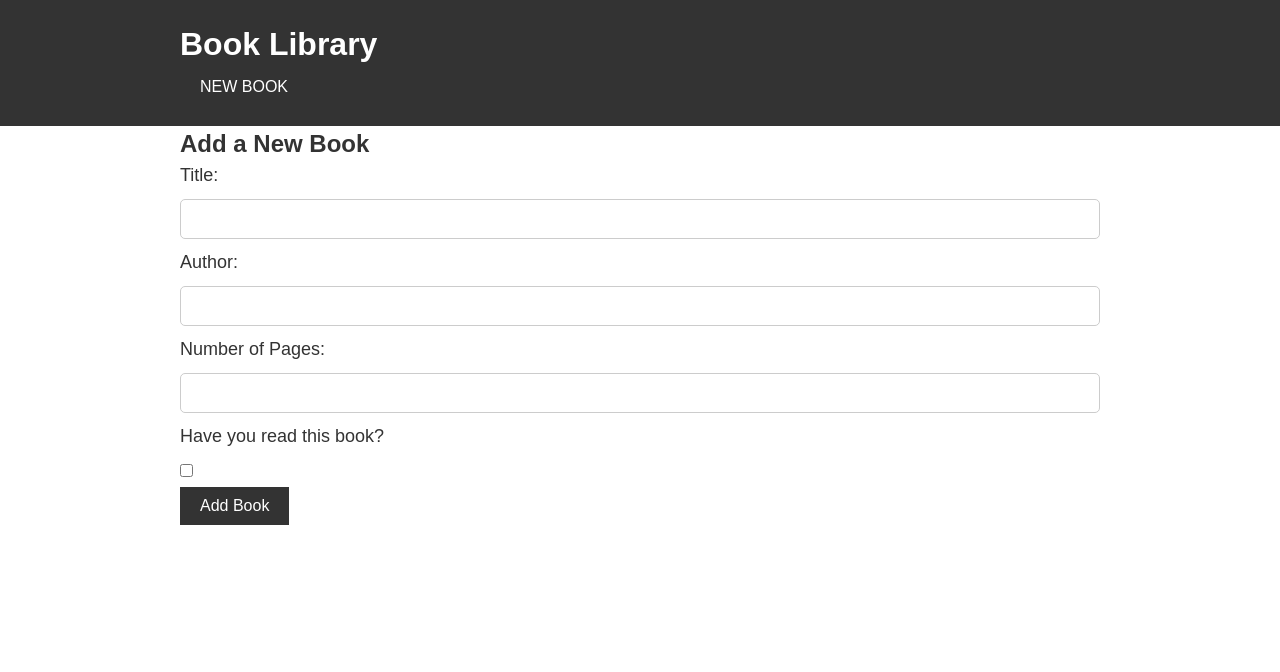
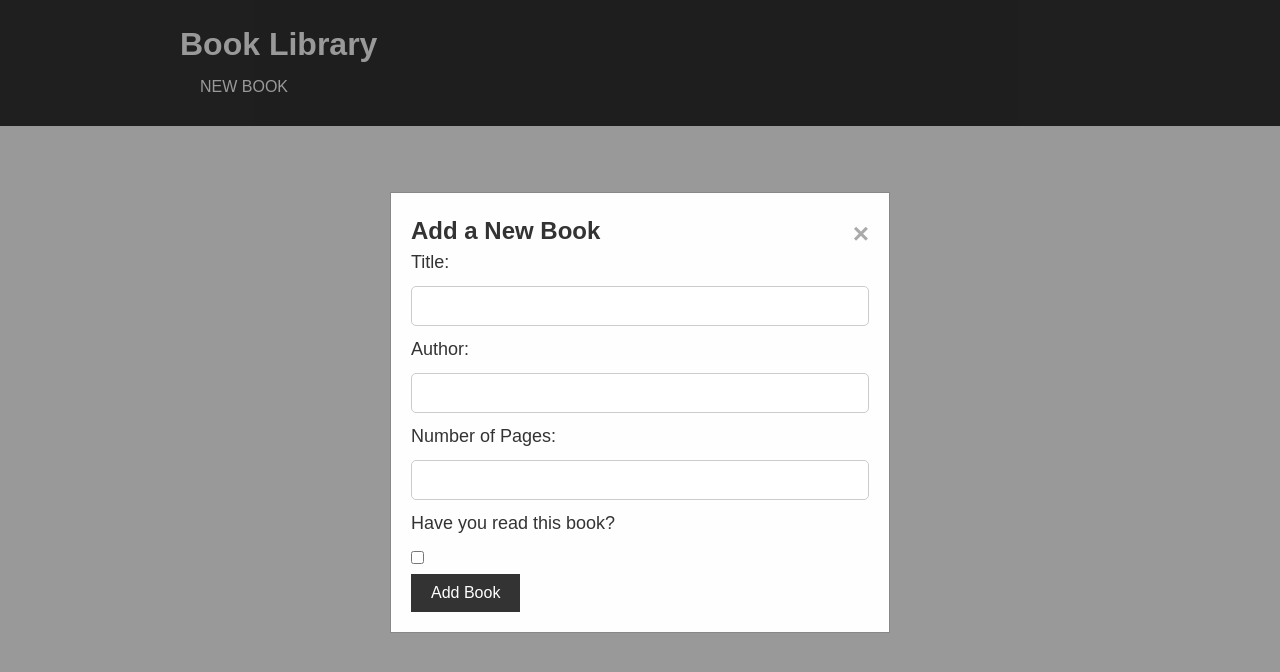
Before and after one commit to adamd3/library, a plain HTML site: page index.html in a window 1280 px wide. Both pictures are taken after a click on the button "NEW BOOK". Drawn offline with Linux system fonts and the light colour scheme.

Commit message:
Use modal for form to add books

```diff
--- a/index.html
+++ b/index.html
@@ -15,8 +15,10 @@
             <button id="new-book-btn">NEW BOOK</button>
         </div>
     </header>
-    <div id="form-container" style="display:none;">
-        <div class="container">
+
+    <div id="add-book-modal" class="modal">
+        <div class="modal-content">
+            <span class="close">&times;</span>
             <h2>Add a New Book</h2>
             <form id="book-form">
                 <label for="title">Title:</label>
@@ -32,7 +34,6 @@
         </div>
     </div>
 
-    <div id="book-container">
-    </div>
+    <div id="book-container"></div>
 </body>
 </html>
--- a/script.js
+++ b/script.js
@@ -2,26 +2,36 @@ const myLibrary = [];
 
 const newBookButton = document.getElementById('new-book-btn');
 const bookForm = document.getElementById('book-form');
-const formContainer = document.getElementById('form-container');
-const bookContainer = document.getElementById('book-container');
+const addBookModal = document.getElementById('add-book-modal');
+const closeBtn = document.querySelector('.close');
 
-newBookButton.addEventListener('click', showForm);
+function showForm() {
+  addBookModal.style.display = 'block';
+}
+
+function hideForm() {
+  addBookModal.style.display = 'none';
+}
+
+newBookButton.onclick = () => {
+  showForm();
+};
+
+closeBtn.onclick = () => {
+  hideForm();
+};
 
 bookForm.addEventListener('submit', (event) => {
   event.preventDefault();
-  addBook();
-  bookForm.reset();
+  addBook(event);
   hideForm();
-  displayBooks();
 });
 
-function showForm() {
-  formContainer.style.display = 'block';
-}
-
-function hideForm() {
-  formContainer.style.display = 'none';
-}
+window.onclick = function (event) {
+  if (event.target == addBookModal) {
+    addBookModal.style.display = 'none';
+  }
+};
 
 function Book(title, author, pages, read) {
   this.title = title;
@@ -38,9 +48,13 @@ function getBook() {
   return new Book(title, author, pages, read);
 }
 
-function addBook() {
+function addBook(event) {
+  event.preventDefault();
   const newBook = getBook();
   myLibrary.push(newBook);
+  document.getElementById('book-form').reset();
+  addBookModal.style.display = 'none';
+  displayBooks();
 }
 
 function removeBook(title) {
@@ -52,6 +66,7 @@ function removeBook(title) {
 }
 
 function displayBooks() {
+  const bookContainer = document.getElementById('book-container');
   bookContainer.innerHTML = '';
   for (const book of myLibrary) {
     const bookCard = document.createElement('div');
--- a/style.css
+++ b/style.css
@@ -28,6 +28,41 @@ h1 {
   margin: 0;
 }
 
+.modal {
+  display: none;
+  position: fixed;
+  z-index: 1;
+  left: 0;
+  top: 0;
+  width: 100%;
+  height: 100%;
+  overflow: auto;
+  background-color: rgba(0, 0, 0, 0.4);
+}
+
+.modal-content {
+  background-color: #fefefe;
+  margin: 15% auto;
+  padding: 20px;
+  border: 1px solid #888;
+  width: 80%;
+  max-width: 500px;
+}
+
+.close {
+  color: #aaa;
+  float: right;
+  font-size: 28px;
+  font-weight: bold;
+}
+
+.close:hover,
+.close:focus {
+  color: black;
+  text-decoration: none;
+  cursor: pointer;
+}
+
 button {
   background-color: #333;
   color: #fff;
@@ -37,7 +72,6 @@ button {
   transition: all 0.3s ease-in-out;
   cursor: pointer;
 }
-
 
 button:hover {
   background-color: #333;
```
